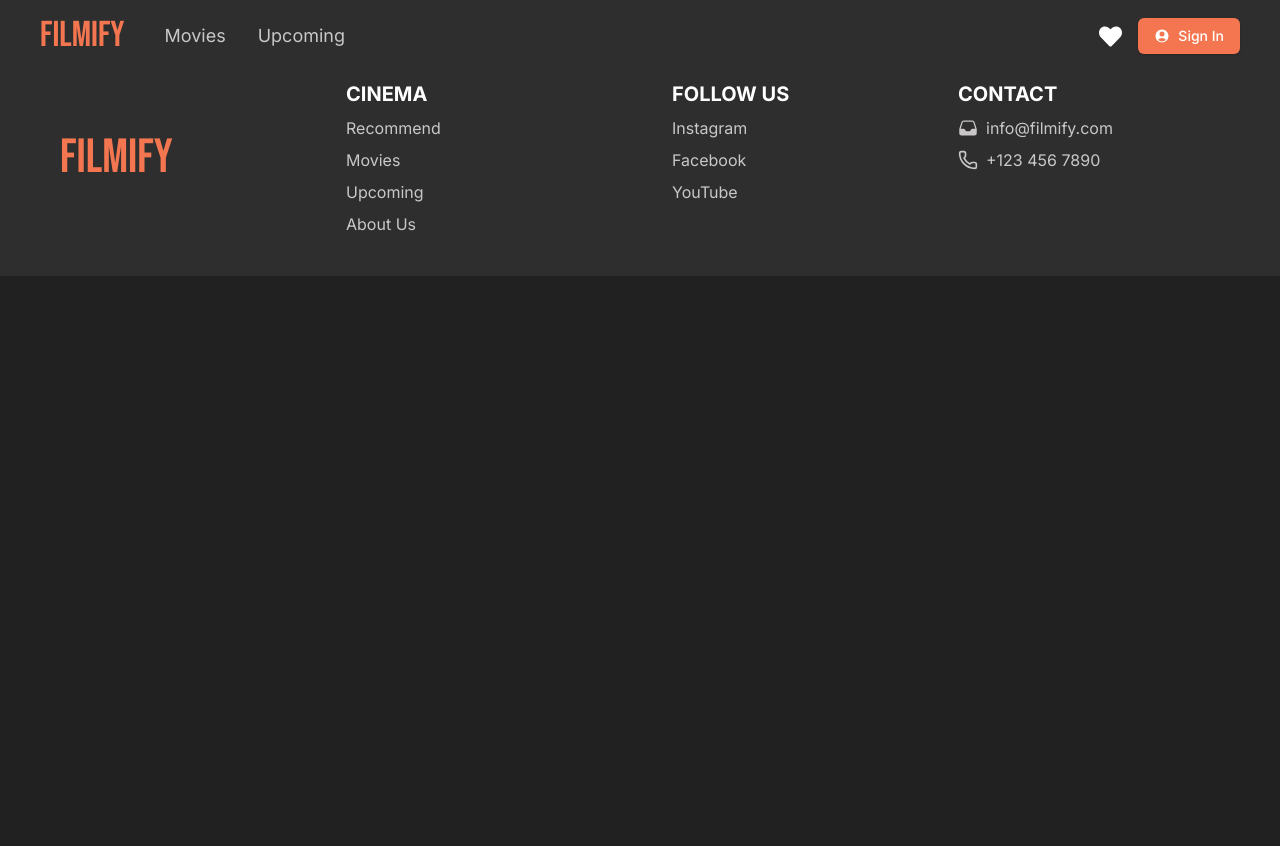
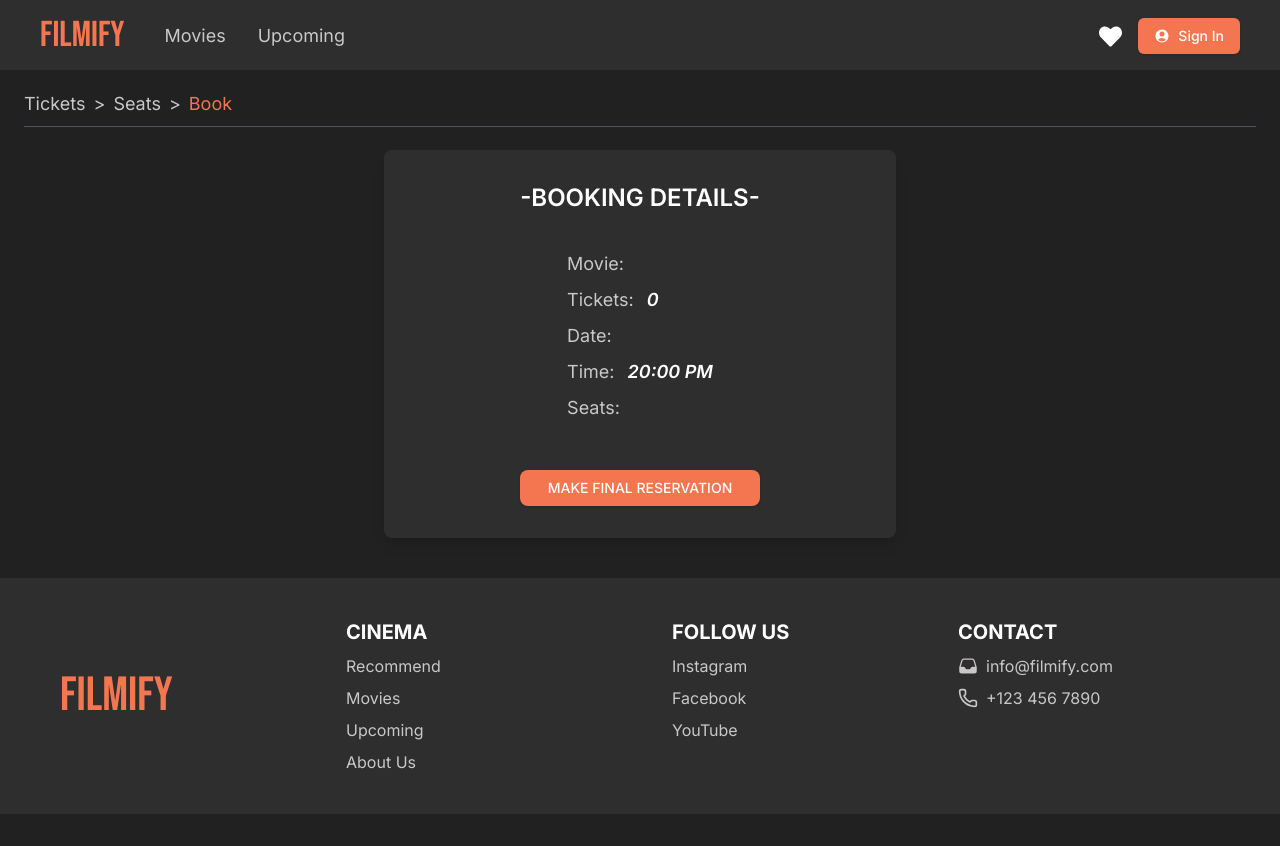
Before and after one commit to SaraMecinovic1/Filmify-project, a React (Vite) app: page /book in a window 1280 px wide. Before the commit the page ends 800 px from the top, so only its background shows below. Built offline with nearby package versions, Linux system fonts and the light colour scheme; no server answers; the HTML template or start-up script is replaced by a standard one.

Commit message:
made final page od reservtion

```diff
--- a/src/App.tsx
+++ b/src/App.tsx
@@ -17,6 +17,7 @@ import { useEffect } from "react";
 import { useAuthStore } from "./store/authStore";
 import BookTicket from "./pages/Reservation/BookTicket";
 import Seats from "./pages/Reservation/BookSeats";
+import Book from "./pages/Reservation/Book";
 
 const queryClient = new QueryClient();
 
@@ -40,8 +41,9 @@ function App() {
           <Route path="/signup" element={<SignUp />} />
           <Route path="/login" element={<Login />} />
           <Route path="/watchlist" element={<MyWatchingList />} />
-          <Route path="/reservation/:id" element={<BookTicket />} />
-          <Route path="/seats/" element={<Seats />} />
+          <Route path="/tickets/:id" element={<BookTicket />} />
+          <Route path="/seats" element={<Seats />} />
+          <Route path="/book" element={<Book />} />
         </Routes>
         <Footer />
       </div>
--- a/src/component/Seats.tsx
+++ b/src/component/Seats.tsx
@@ -7,7 +7,7 @@ const SeatsBox = () => {
   const selectedSeats = getSelectedSeats();
 
   const handleSeatClick = (rowIndex: number, seatIndex: number) => {
-    const seatId = `${rowIndex + 1}-${seatIndex + 1}`;
+    const seatId = `${rowIndex + 1}R-${seatIndex + 1}S`; // Updated seatId format
     const isSelected = selectedSeats.includes(seatId);
 
     const newSelectedSeats = isSelected
@@ -29,16 +29,16 @@ const SeatsBox = () => {
               {rowIndex + 1}.
             </span>
             {[...Array(seatCount)].map((_, seatIndex) => {
-              const seatId = `${rowIndex + 1}-${seatIndex + 1}`;
+              const seatId = `${rowIndex + 1}R-${seatIndex + 1}S`; // Updated seatId format with 'R' and 'S'
               const isSelected = selectedSeats.includes(seatId);
 
               return (
                 <FontAwesomeIcon
                   key={seatId}
                   icon={isSelected ? faSquareXmark : faSquare}
-                  className="text-lg sm:text-2xl mx-1 sm:mx-2 text-accent "
+                  className="text-lg sm:text-2xl mx-1 sm:mx-2 text-accent"
                   id={seatId}
-                  onClick={() => handleSeatClick(rowIndex, seatIndex)}
+                  onClick={() => handleSeatClick(rowIndex, seatIndex)} // Updated to use the new seatId format
                 />
               );
             })}
--- a/src/component/Stepper.tsx
+++ b/src/component/Stepper.tsx
@@ -10,7 +10,7 @@ const Stepper = () => {
     <div className="w-full h-[60px] mt-[90px] flex flex-col items-start">
       <div className="w-full flex items-center justify-start">
         <ul className="flex space-x-2">
-          <li className={`text-lg ${getStepClass("/reservation")}`}>Tickets</li>
+          <li className={`text-lg ${getStepClass("/tickets")}`}>Tickets</li>
           <li className="text-lg text-textColor">&gt;</li>
           <li className={`text-lg ${getStepClass("/seats")}`}>Seats</li>
           <li className="text-lg text-textColor">&gt;</li>
--- a/src/pages/DetailsPage/DetailsMovie.tsx
+++ b/src/pages/DetailsPage/DetailsMovie.tsx
@@ -53,7 +53,7 @@ export default function DetailsMovie() {
       toast.error("You must be logged in to make a reservation.");
       return;
     } else {
-      navigate(`/reservation/${data?.id}`);
+      navigate(`/tickets/${data?.id}`);
     }
   };
   if (isLoading) {
--- /dev/null
+++ b/src/pages/Reservation/Book.tsx
@@ -0,0 +1,60 @@
+import Stepper from "@/component/Stepper";
+import { Button } from "@/components/ui/button";
+import { useDataStore } from "@/store/dataStore";
+
+const Book = () => {
+  const { userData } = useDataStore();
+  const totalTickets =
+    (userData?.adultsCount || 0) + (userData?.childrenCount || 0);
+
+  return (
+    <div className="w-full h-full px-6 flex flex-col items-center justify-center  text-accent">
+      <Stepper />
+      <div className="w-full max-w-md sm:max-w-lg p-8 bg-[#2e2e2e] rounded-lg shadow-lg flex flex-col items-center gap-6">
+        <h2 className="text-2xl font-semibold mb-3">-BOOKING DETAILS-</h2>
+        <div className="w-full flex justify-center text-center space-y-2">
+          <div className="text-left space-y-2">
+            <p className="text-lg text-textColor">
+              Movie:{" "}
+              <span className="font-semibold ml-2 text-lg italic  text-white">
+                {userData?.movieTitle}
+              </span>
+            </p>
+            <p className="text-lg text-textColor">
+              Tickets:{" "}
+              <span className="font-semibold ml-2 italic text-lg text-white">
+                {totalTickets}
+              </span>
+            </p>
+            <p className="text-lg text-textColor">
+              Date:{" "}
+              <span className="font-semibold ml-2 italic text-lg  text-white ">
+                {userData?.date}
+              </span>
+            </p>
+            <p className="text-lg text-textColor">
+              Time:{" "}
+              <span className="font-semibold ml-2 italic text-lg  text-white">
+                20:00 PM
+              </span>
+            </p>
+            <p className="text-lg text-textColor">
+              Seats:{" "}
+              <span className="font-semibold ml-2 italic text-lg  text-white">
+                {userData?.seats?.join(", ")}
+              </span>
+            </p>
+          </div>
+        </div>
+
+        <div className="mt-6 w-full flex justify-center">
+          <Button className="w-60 bg-secondary  hover:bg-orange-600 text-white py-2 rounded-lg">
+            MAKE FINAL RESERVATION
+          </Button>
+        </div>
+      </div>
+    </div>
+  );
+};
+
+export default Book;
```
